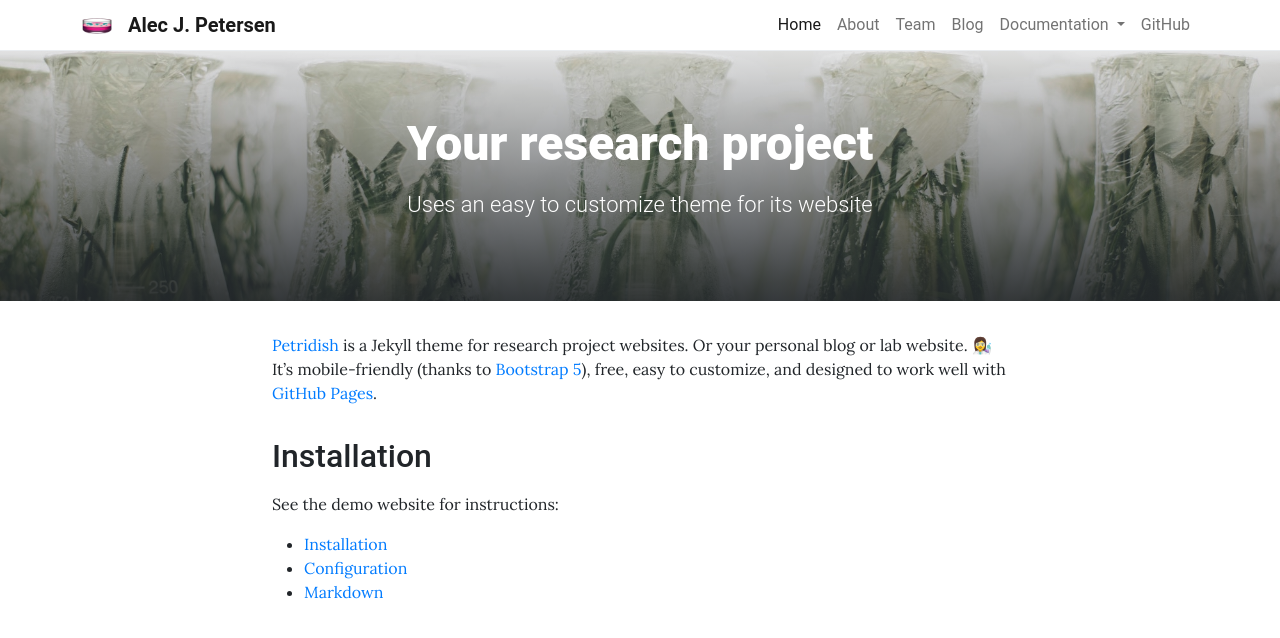
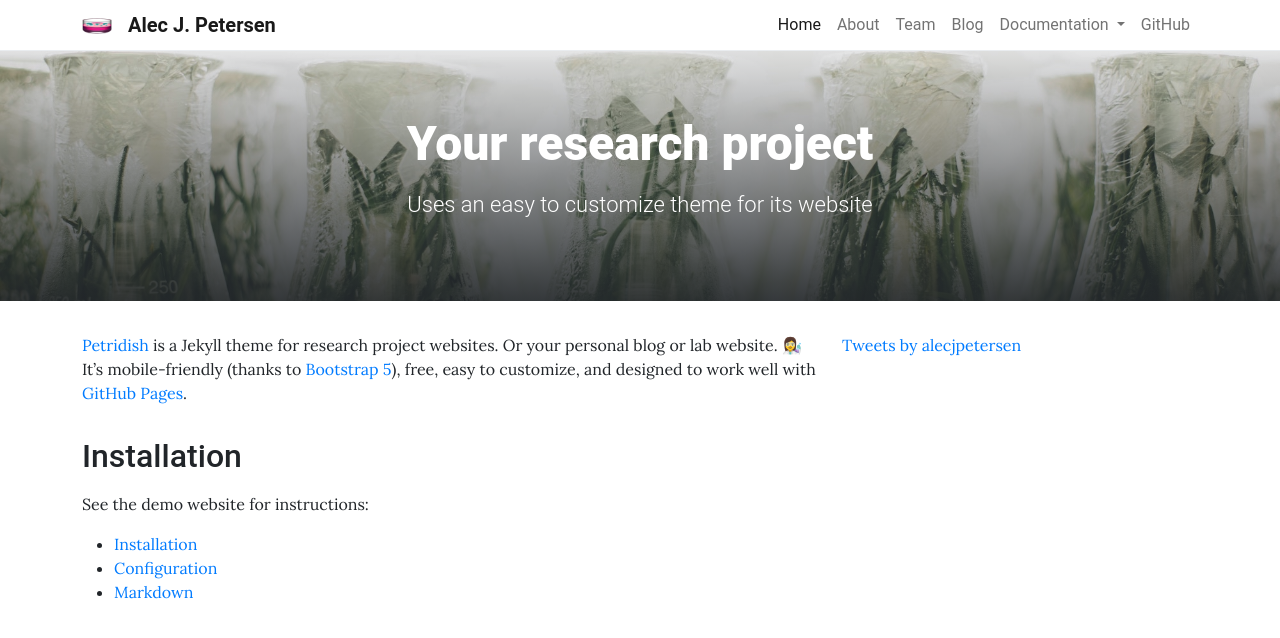
Before and after one commit to ajpetersen25/alecjpetersen, a Jekyll site: the page built from pages/home.md, in a window 1280 px wide and 900 px high, cut to the strip 0-641 px from the top of the window. Shown: the top 638 px of the strip. Built offline with Jekyll 4.4.1, drawn with Linux system fonts in a browser that asks for light colours; comment, search, counter and statistics services are not loaded.

Commit message:
Update _config.yml

```diff
--- a/_config.yml
+++ b/_config.yml
@@ -9,7 +9,7 @@ author: Alec J. Petersen                    # Used for copyright statement in fo
 social:
   email: alecjp@uci.edu
   scholar: https://scholar.google.com/citations?user=bcy4DnoAAAAJ&hl=en
-  #twitter: peterdesmet
+  twitter: alecjpetersen
   #github: github_username               # Can also be a github_username/repository
   #mastodon: https://mastodon.social/@mastodon_username
   #facebook:                             # A URL
```
